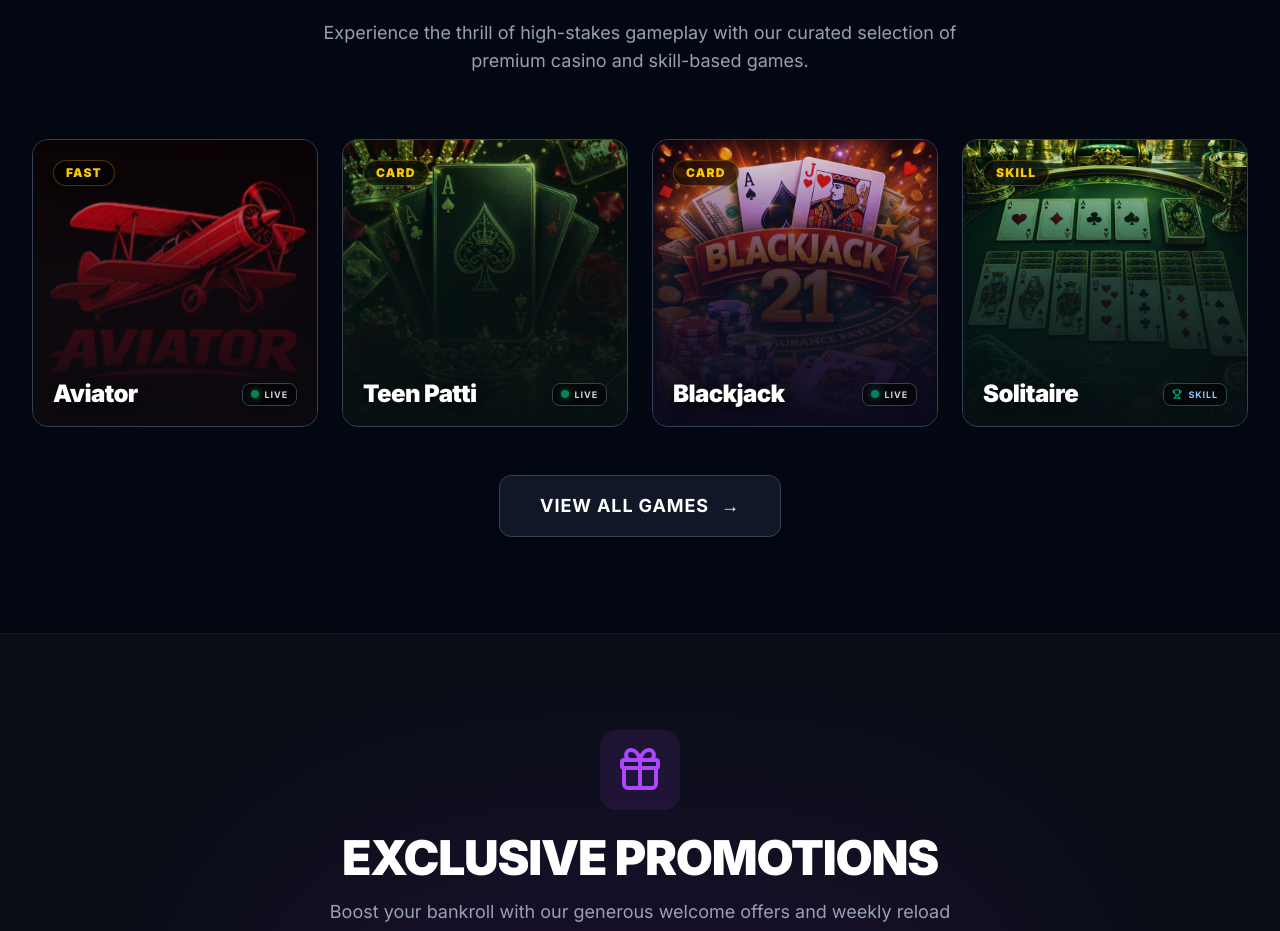
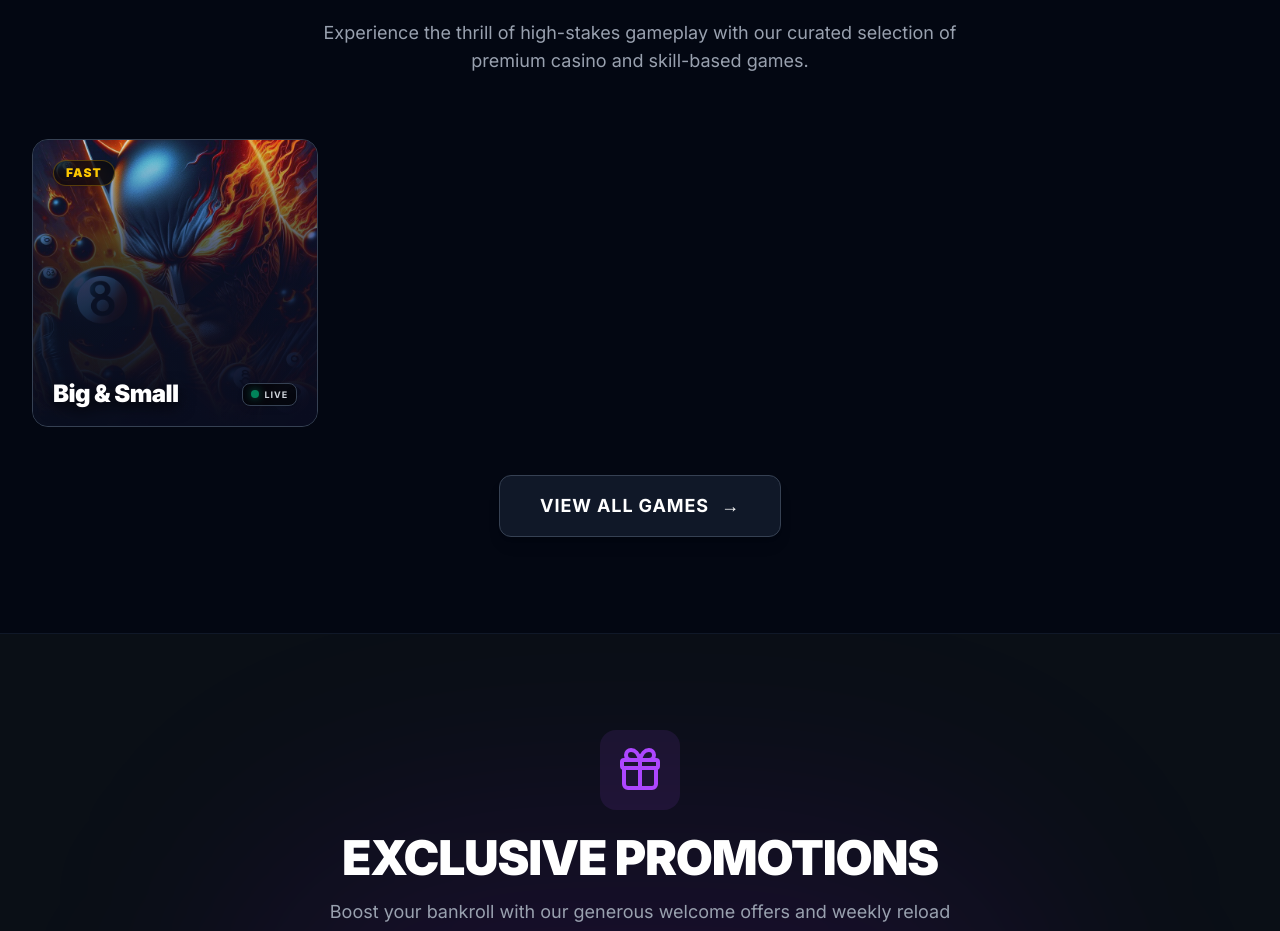
Before and after one commit to dileepbanjara595-gif/rxfury-casino, a Next.js app: page / in a window 1280 px wide. Shown: the part 1060-1991 px from the top of the page. Built offline with nearby package versions, Linux system fonts and the light colour scheme; no server answers.

Commit message:
chore: Temporarily hide all auxiliary games from the UI to spotlight Color Prediction (Big/Small)

```diff
--- a/src/app/games/page.tsx
+++ b/src/app/games/page.tsx
@@ -20,18 +20,19 @@ interface Game {
 }
 
 const gamesList: Game[] = [
-  { id: "aviator", name: "Aviator", category: "Fast", isLive: true, gradient: "from-red-500 to-orange-600", icon: "/images/games/aviator.png" },
-  { id: "mines", name: "Mines", category: "Fast", isLive: true, gradient: "from-emerald-500 to-teal-700", icon: "/images/games/mines.jpg" },
-  { id: "chicken-road", name: "Chicken Road", category: "Fast", isLive: true, gradient: "from-yellow-400 to-orange-500", icon: "/images/games/chicken-road.jpg" },
+  // Temporarily hidden per user request
+  // { id: "aviator", name: "Aviator", category: "Fast", isLive: true, gradient: "from-red-500 to-orange-600", icon: "/images/games/aviator.png" },
+  // { id: "mines", name: "Mines", category: "Fast", isLive: true, gradient: "from-emerald-500 to-teal-700", icon: "/images/games/mines.jpg" },
+  // { id: "chicken-road", name: "Chicken Road", category: "Fast", isLive: true, gradient: "from-yellow-400 to-orange-500", icon: "/images/games/chicken-road.jpg" },
   { id: "big-small", name: "Big & Small", category: "Fast", isLive: true, gradient: "from-blue-500 to-indigo-600", icon: "/images/games/big-small.jpg" },
-  { id: "k3", name: "K3", category: "Fast", isLive: true, gradient: "from-purple-500 to-pink-600", icon: "/images/games/k3.jpg" },
-  { id: "moto-racing", name: "Moto Racing", category: "Fast", isLive: true, gradient: "from-gray-600 to-gray-900", icon: "/images/games/moto-racing.jpg" },
-  { id: "rummy", name: "Rummy", category: "Card", isLive: true, gradient: "from-red-700 to-red-900", icon: "/images/games/rummy.jpg" },
-  { id: "teen-patti", name: "Teen Patti", category: "Card", isLive: true, gradient: "from-orange-600 to-red-700", icon: "/images/games/teen-patti.jpg" },
-  { id: "poker", name: "Poker", category: "Card", isLive: true, gradient: "from-blue-700 to-blue-900", icon: "/images/games/poker.jpg" },
-  { id: "blackjack", name: "Blackjack", category: "Card", isLive: true, gradient: "from-gray-800 to-black", icon: "/images/games/blackjack.jpg" },
-  { id: "solitaire", name: "Solitaire", category: "Skill", isLive: false, gradient: "from-green-600 to-green-800", icon: "/images/games/solitaire.jpg" },
-  { id: "bridge", name: "Bridge", category: "Card", isLive: true, gradient: "from-indigo-600 to-purple-800", icon: "/images/games/bridge.jpg" },
+  // { id: "k3", name: "K3", category: "Fast", isLive: true, gradient: "from-purple-500 to-pink-600", icon: "/images/games/k3.jpg" },
+  // { id: "moto-racing", name: "Moto Racing", category: "Fast", isLive: true, gradient: "from-gray-600 to-gray-900", icon: "/images/games/moto-racing.jpg" },
+  // { id: "rummy", name: "Rummy", category: "Card", isLive: true, gradient: "from-red-700 to-red-900", icon: "/images/games/rummy.jpg" },
+  // { id: "teen-patti", name: "Teen Patti", category: "Card", isLive: true, gradient: "from-orange-600 to-red-700", icon: "/images/games/teen-patti.jpg" },
+  // { id: "poker", name: "Poker", category: "Card", isLive: true, gradient: "from-blue-700 to-blue-900", icon: "/images/games/poker.jpg" },
+  // { id: "blackjack", name: "Blackjack", category: "Card", isLive: true, gradient: "from-gray-800 to-black", icon: "/images/games/blackjack.jpg" },
+  // { id: "solitaire", name: "Solitaire", category: "Skill", isLive: false, gradient: "from-green-600 to-green-800", icon: "/images/games/solitaire.jpg" },
+  // { id: "bridge", name: "Bridge", category: "Card", isLive: true, gradient: "from-indigo-600 to-purple-800", icon: "/images/games/bridge.jpg" },
 ];
 
 export default function GamesLobbyPage() {
--- a/src/app/page.tsx
+++ b/src/app/page.tsx
@@ -139,10 +139,12 @@ export default function Home() {
 
           <div className="grid grid-cols-1 sm:grid-cols-2 lg:grid-cols-4 gap-6">
             {[
-              { id: "aviator", name: "Aviator", category: "Fast", tag: "Live", isLive: true, color: "from-red-500 to-red-700", icon: "/images/games/aviator.png" },
-              { id: "teen-patti", name: "Teen Patti", category: "Card", tag: "Live", isLive: true, color: "from-green-500 to-green-700", icon: "/images/games/teen-patti.jpg" },
-              { id: "blackjack", name: "Blackjack", category: "Card", tag: "Live", isLive: true, color: "from-purple-500 to-purple-700", icon: "/images/games/blackjack.jpg" },
-              { id: "solitaire", name: "Solitaire", category: "Skill", tag: "Skill", isLive: false, color: "from-emerald-500 to-emerald-700", icon: "/images/games/solitaire.jpg" }
+              // Temporarily hidden per user request
+              // { id: "aviator", name: "Aviator", category: "Fast", tag: "Live", isLive: true, color: "from-red-500 to-red-700", icon: "/images/games/aviator.png" },
+              // { id: "teen-patti", name: "Teen Patti", category: "Card", tag: "Live", isLive: true, color: "from-green-500 to-green-700", icon: "/images/games/teen-patti.jpg" },
+              // { id: "blackjack", name: "Blackjack", category: "Card", tag: "Live", isLive: true, color: "from-purple-500 to-purple-700", icon: "/images/games/blackjack.jpg" },
+              // { id: "solitaire", name: "Solitaire", category: "Skill", tag: "Skill", isLive: false, color: "from-emerald-500 to-emerald-700", icon: "/images/games/solitaire.jpg" },
+              { id: "big-small", name: "Big & Small", category: "Fast", tag: "Live", isLive: true, color: "from-blue-500 to-indigo-600", icon: "/images/games/big-small.jpg" }
             ].map((game) => (
               <GameCard key={game.id} game={game} />
             ))}
```
